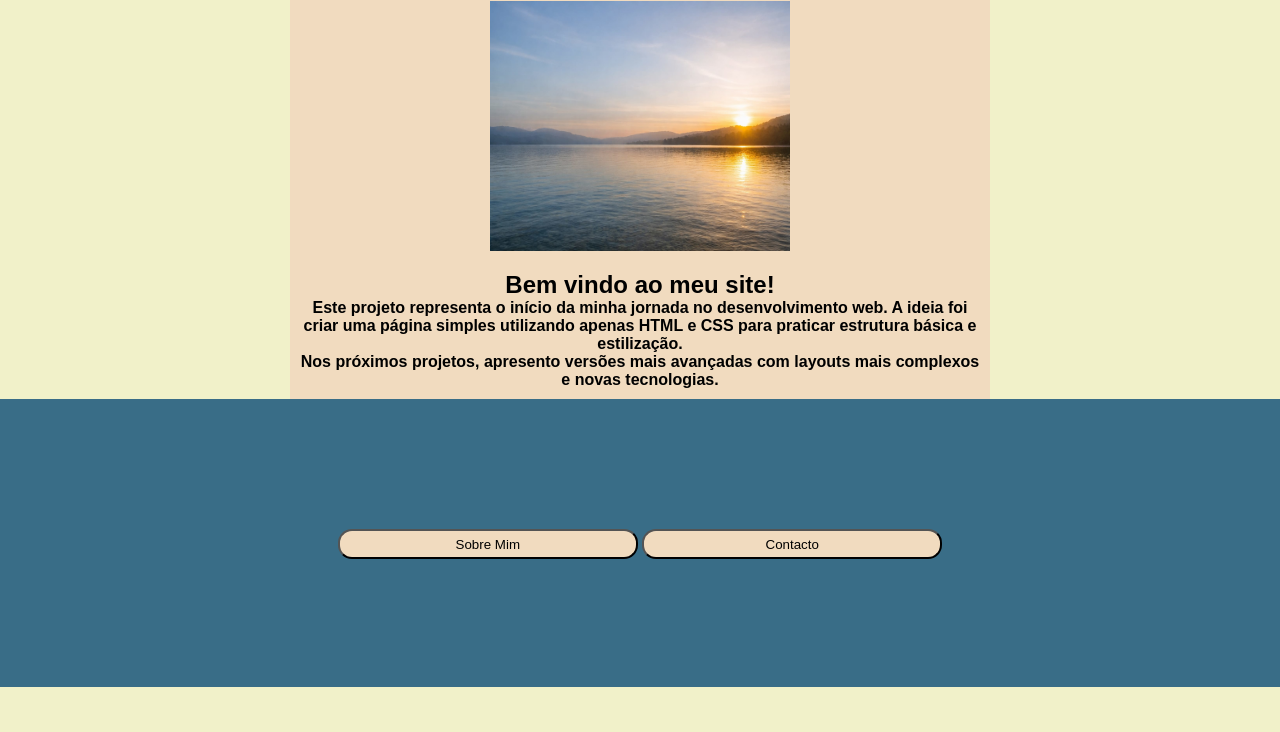
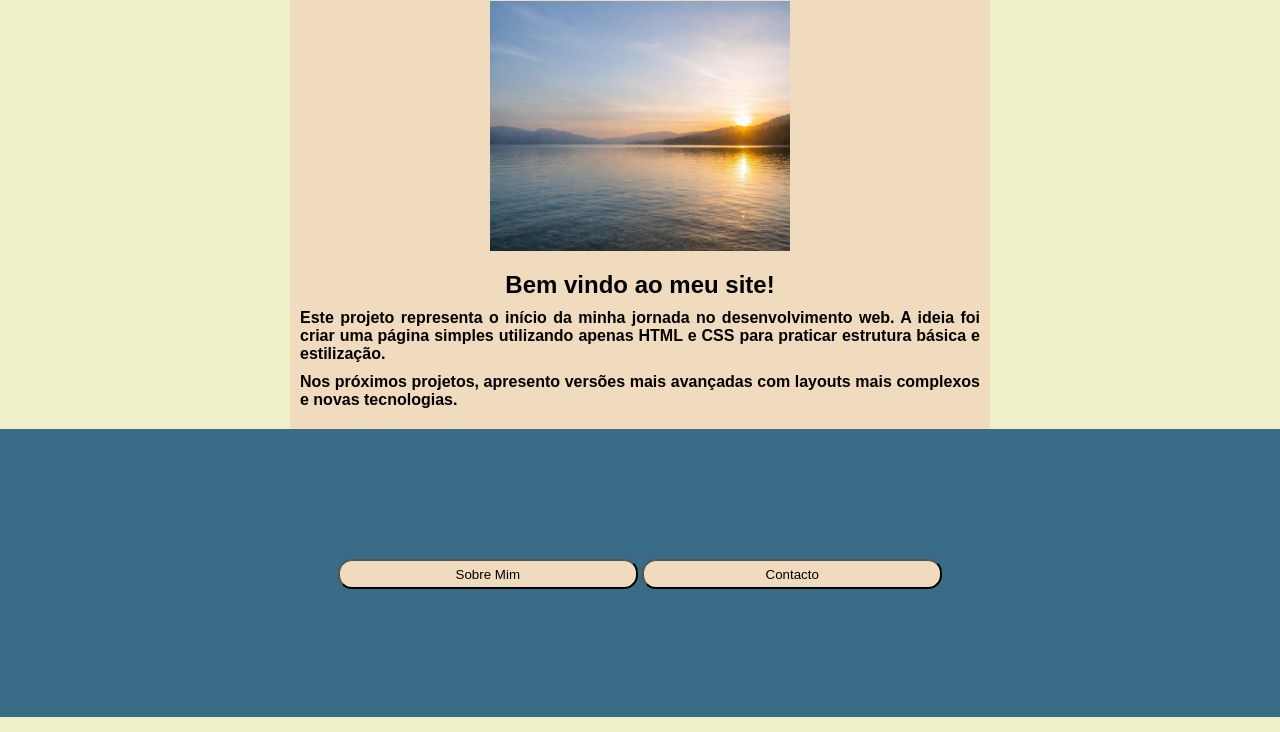
Before and after one commit to adaopaulos/Pagina__Simples, a plain HTML site: page index.html in a window 1280 px wide. Shown: the part 68-800 px from the top of the page. Drawn offline with Linux system fonts and the light colour scheme.

Commit message:
paragrafo

```diff
--- a/index.html
+++ b/index.html
@@ -30,6 +30,11 @@
             max-width: 700px;
             margin: auto;
             text-align: center;
+        }
+
+        p{
+            margin: 10px 0px;
+            text-align: justify;
         }
 
         img{
```
